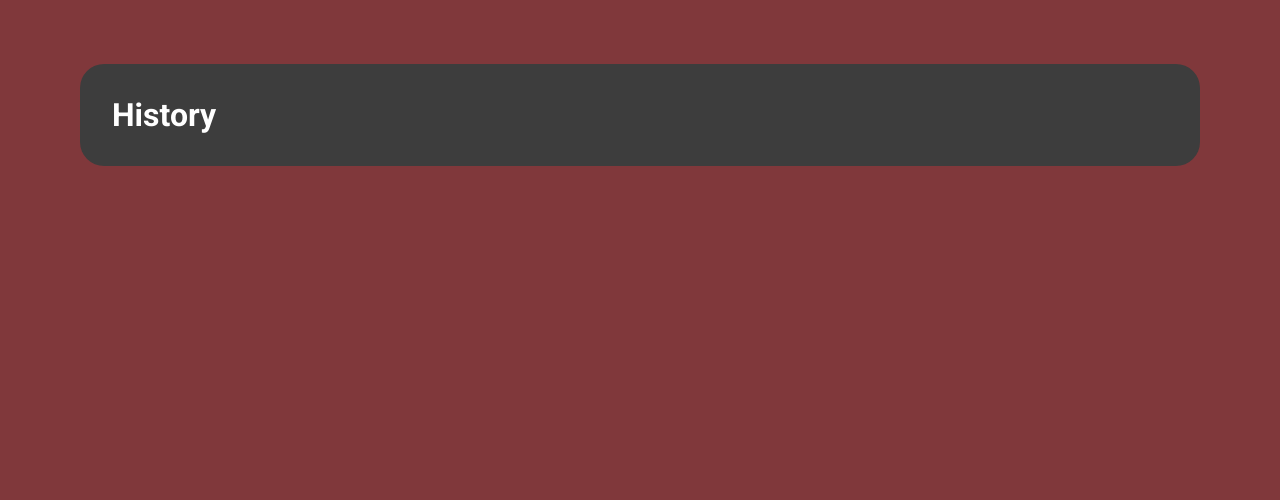
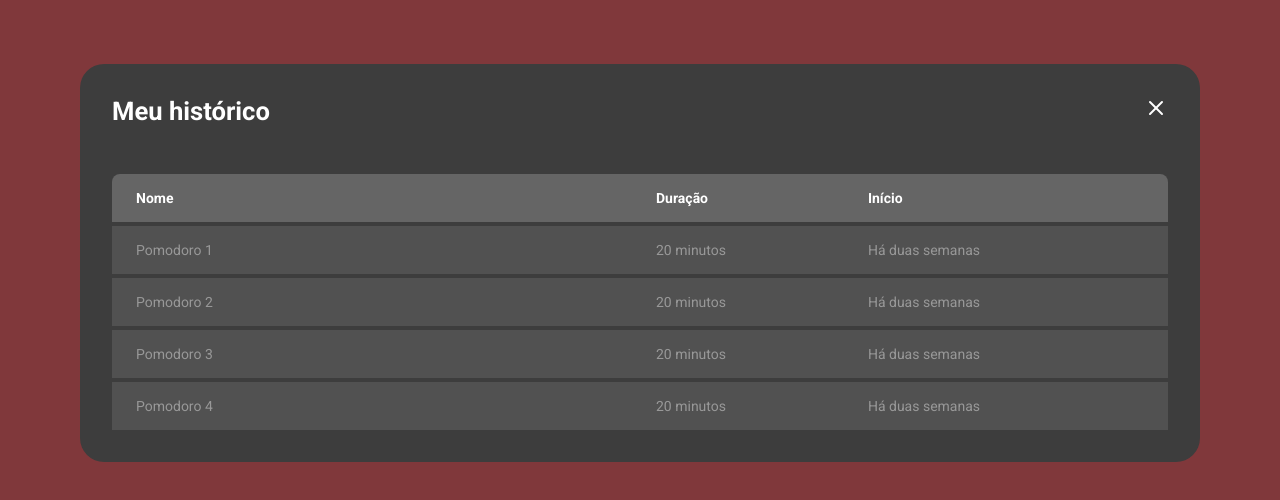
Before and after one commit to jonathan-castro-dev/pomodoro-clock, a React (Vite) app: page /history in a window 1280 px wide. Shown: the top 500 px of the page. Built offline with nearby package versions, Linux system fonts and the light colour scheme.

Commit message:
style: create history page

```diff
--- a/src/pages/History/index.tsx
+++ b/src/pages/History/index.tsx
@@ -1,3 +1,50 @@
+import { X } from 'lucide-react'
+import { HeaderContainer, HistoryList } from './styles'
+import { Link } from 'react-router-dom'
+
 export function History() {
-  return <h1>History</h1>
+  return (
+    <>
+      <HeaderContainer>
+        <h1>Meu histórico</h1>
+        <Link to="/">
+          <X />
+        </Link>
+      </HeaderContainer>
+
+      <HistoryList>
+        <table>
+          <thead>
+            <tr>
+              <th>Nome</th>
+              <th>Duração</th>
+              <th>Início</th>
+            </tr>
+          </thead>
+          <tbody>
+            <tr>
+              <td>Pomodoro 1</td>
+              <td>20 minutos</td>
+              <td>Há duas semanas</td>
+            </tr>
+            <tr>
+              <td>Pomodoro 2</td>
+              <td>20 minutos</td>
+              <td>Há duas semanas</td>
+            </tr>
+            <tr>
+              <td>Pomodoro 3</td>
+              <td>20 minutos</td>
+              <td>Há duas semanas</td>
+            </tr>
+            <tr>
+              <td>Pomodoro 4</td>
+              <td>20 minutos</td>
+              <td>Há duas semanas</td>
+            </tr>
+          </tbody>
+        </table>
+      </HistoryList>
+    </>
+  )
 }
--- /dev/null
+++ b/src/pages/History/styles.ts
@@ -0,0 +1,70 @@
+import { css, styled } from 'styled-components'
+
+export const HeaderContainer = styled.header`
+  display: flex;
+  align-items: center;
+  justify-content: space-between;
+  margin-bottom: 3rem;
+
+  h1 {
+    font-size: 1.6rem;
+  }
+
+  a {
+    border-bottom: 2px solid transparent;
+
+    ${(props) => css`
+      color: ${props.theme.white};
+    `}
+
+    &:hover {
+      ${(props) => css`
+        border-color: ${props.theme['red-500']};
+      `}
+    }
+  }
+`
+
+export const HistoryList = styled.div`
+  overflow: auto;
+
+  table {
+    width: 100%;
+    border-collapse: collapse;
+    min-width: 600px;
+
+    th {
+      background-color: ${(props) => props.theme['gray-500']};
+      padding: 1rem;
+      text-align: left;
+      color: ${(props) => props.theme.white};
+      font-size: 0.875rem;
+
+      &:first-child {
+        border-top-left-radius: 8px;
+        padding-left: 1.5rem;
+      }
+
+      &:last-child {
+        border-top-right-radius: 8px;
+      }
+    }
+
+    td {
+      background-color: ${(props) => props.theme['gray-600']};
+      border-top: 4px solid ${(props) => props.theme['gray-700']};
+      padding: 1rem;
+      font-size: 0.875rem;
+      color: ${(props) => props.theme['gray-300']};
+
+      &:first-child {
+        width: 50%;
+        padding-left: 1.5rem;
+      }
+
+      &:last-child {
+        padding-right: 1.5rem;
+      }
+    }
+  }
+`
--- a/src/styles/themes/default.ts
+++ b/src/styles/themes/default.ts
@@ -6,6 +6,8 @@ export const defaultTheme = {
   'red-800': '#80383B',
 
   'gray-300': '#989898',
+  'gray-500': '#656565',
+  'gray-600': '#515151',
   'gray-700': '#3D3D3D',
   'gray-900': '#2F2F33',
 }
```
